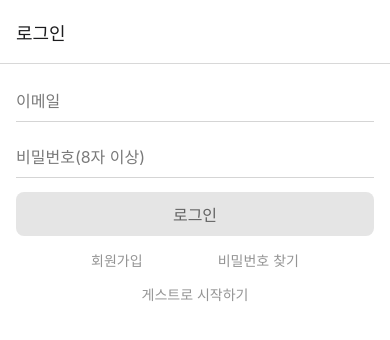
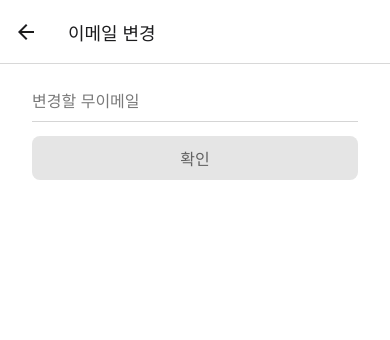
Before and after one commit to kot8585/todo-timer, a React Native app: screen /ChangeEmailScreen in a window 390 px wide. Shown: the top 340 px of the page. Built offline with nearby package versions, Linux system fonts and the light colour scheme.

Commit message:
이메일 인증 확인 버튼 누르면 user reload하도록, email변경 화면 만듬
근데 이메일 인증이 바로 update가 안되고 1분정도 잇다가 반영되는듯. 사용자들 인증하는데 1분은 걸리겟지..?

```diff
--- a/lib/auth.js
+++ b/lib/auth.js
@@ -8,22 +8,22 @@ export function signUp({email, password}) {
   return auth().createUserWithEmailAndPassword(email, password);
 }
 
-export function subscribeAuth({email, password}) {
-  return auth().onAuthStateChanged(email, password);
+export function subscribeAuth(callback) {
+  return auth().onAuthStateChanged(callback);
 }
 
 export function getLogInUser() {
   return auth().currentUser;
 }
 
-export function signOut({email, password}) {
-  return auth().signOut(email, password);
+export function signOut() {
+  return auth().signOut();
 }
 
 export function sendEmail(user) {
   return user.sendEmailVerification();
 }
 
-export function changeEmail(user) {
-  return user.verifyBeforeUpdateEmail('ansgywjd12345@gmail.com');
+export function changeEmail(user, changeEmail) {
+  return user.verifyBeforeUpdateEmail(changeEmail);
 }
--- a/src/navigation/RootStack.tsx
+++ b/src/navigation/RootStack.tsx
@@ -5,6 +5,7 @@ import SignUpScreen from '../screens/SignUpScreen';
 import BottomTaps from './BottomTaps';
 import ConfirmEmailScreen from '../screens/ConfirmEmailScreen';
 import {Colors} from '../assets/color';
+import ChangeEmailScreen from '../screens/ChangeEmailScreen';
 
 const Stack = createNativeStackNavigator();
 
@@ -30,6 +31,11 @@ export default function RootStack() {
         options={{title: '이메일 인증'}}
       />
       <Stack.Screen
+        name="ChangeEmailScreen"
+        component={ChangeEmailScreen}
+        options={{title: '이메일 변경'}}
+      />
+      <Stack.Screen
         name="BottomTaps"
         component={BottomTaps}
         options={{headerShown: false}}
--- /dev/null
+++ b/src/screens/ChangeEmailScreen.tsx
@@ -0,0 +1,42 @@
+import {View, Text, StyleSheet} from 'react-native';
+import React, {useState} from 'react';
+import {SafeAreaView} from 'react-native-safe-area-context';
+import BorderBottomInput from '../components/BorderBottomInput';
+import BackgroundColorButton from '../components/BackgroundColorButton';
+import {changeEmail, getLogInUser} from '../../lib/auth';
+
+export default function ChangeEmailScreen({navigation}: any) {
+  const [form, setForm] = useState({
+    email: '',
+  });
+  const handleChangeText = (name: string, value: string) => {
+    setForm({...form, [name]: value});
+  };
+
+  const handleSubmit = async () => {
+    const user = getLogInUser();
+    await changeEmail(user, form.email);
+    navigation.navigate('ConfirmEmailScreen');
+  };
+
+  return (
+    <SafeAreaView style={styles.container}>
+      <BorderBottomInput
+        placeholder="변경할 무이메일"
+        value={form.email}
+        onChangeText={(text: string) => handleChangeText('email', text)}
+      />
+      <BackgroundColorButton text="확인" onPress={handleSubmit} />
+    </SafeAreaView>
+  );
+}
+
+const styles = StyleSheet.create({
+  container: {
+    marginHorizontal: 16,
+    paddingHorizontal: 16,
+    marginTop: 16,
+    gap: 14,
+    alignItems: 'stretch',
+  },
+});
--- a/src/screens/ConfirmEmailScreen.tsx
+++ b/src/screens/ConfirmEmailScreen.tsx
@@ -1,19 +1,27 @@
-import React, {useState} from 'react';
-import {Alert, Modal, Pressable, StyleSheet, Text, View} from 'react-native';
-import {changeEmail, getLogInUser, sendEmail} from '../../lib/auth';
+import auth from '@react-native-firebase/auth';
+import React, {useEffect, useState} from 'react';
+import {Alert, Pressable, StyleSheet, Text, View} from 'react-native';
+import {changeEmail, getLogInUser} from '../../lib/auth';
 import {Colors} from '../assets/color';
 import BackgroundColorButton from '../components/BackgroundColorButton';
+import EmailConfirmModal from '../components/EmailConfirmModal';
 import TextButton from '../components/TextButton';
-import EmailConfirmModal from '../components/EmailConfirmModal';
 
 //TODO: 버튼 연타 방지하기
 export default function ConfirmEmailScreen({navigation}: any) {
-  let user = getLogInUser();
+  const [user, setUser] = useState(getLogInUser());
+  console.log('confirmEmailScreen 처음의 user: ', user);
+  useEffect(() => {
+    auth().onAuthStateChanged(user => {
+      console.log('변경 탐지됌 : ', user);
+      setUser(user);
+    });
+  }, [user]);
 
   const [showModal, setShowModal] = useState(false);
 
-  const handleConfirm = () => {
-    //TODO: 회원정보가 바뀌었는데 탐지가 안됌
+  const handleConfirm = async () => {
+    await auth().currentUser?.reload();
     if (user?.emailVerified) {
       navigation.navigate('BottomTaps');
     } else {
@@ -44,7 +52,9 @@ export default function ConfirmEmailScreen({navigation}: any) {
         }}>
         <TextButton
           text="이메일 변경"
-          onPress={() => console.log('SignUpScreen')}
+          onPress={() => {
+            navigation.navigate('ChangeEmailScreen');
+          }}
         />
       </Pressable>
       <EmailConfirmModal visible={showModal} setShowModal={setShowModal} />
--- a/src/screens/SignUpScreen.tsx
+++ b/src/screens/SignUpScreen.tsx
@@ -7,20 +7,6 @@ import BorderBottomInput from '../components/BorderBottomInput';
 import ValidateMessage from '../components/ValidateMessage';
 
 export default function SignUpScreen({navigation}: any) {
-  function emailValidate(email: string) {
-    return (
-      email.trim().length > 4 && email.includes('@') && email.includes('.')
-    );
-  }
-
-  function passwordValidate(password: string) {
-    return password.trim().length > 7;
-  }
-
-  function confirmPasswordValidate(password: string, confirmPassword: string) {
-    return password === confirmPassword;
-  }
-
   const [form, setForm] = useState({
     email: '',
     password: '',
@@ -50,6 +36,7 @@ export default function SignUpScreen({navigation}: any) {
 
     console.log('errorMsg', validateMsg);
 
+    //signup validation
     if (!emailValidate(email)) {
       setValidateMsg({
         ...validateMsg,
@@ -176,6 +163,18 @@ export default function SignUpScreen({navigation}: any) {
   );
 }
 
+function emailValidate(email: string) {
+  return email.trim().length > 4 && email.includes('@') && email.includes('.');
+}
+
+function passwordValidate(password: string) {
+  return password.trim().length > 7;
+}
+
+function confirmPasswordValidate(password: string, confirmPassword: string) {
+  return password === confirmPassword;
+}
+
 const styles = StyleSheet.create({
   container: {
     marginHorizontal: 16,
```
Also changed, not shown: src/screens/SignInScreen.tsx (+8 -1 lines).
